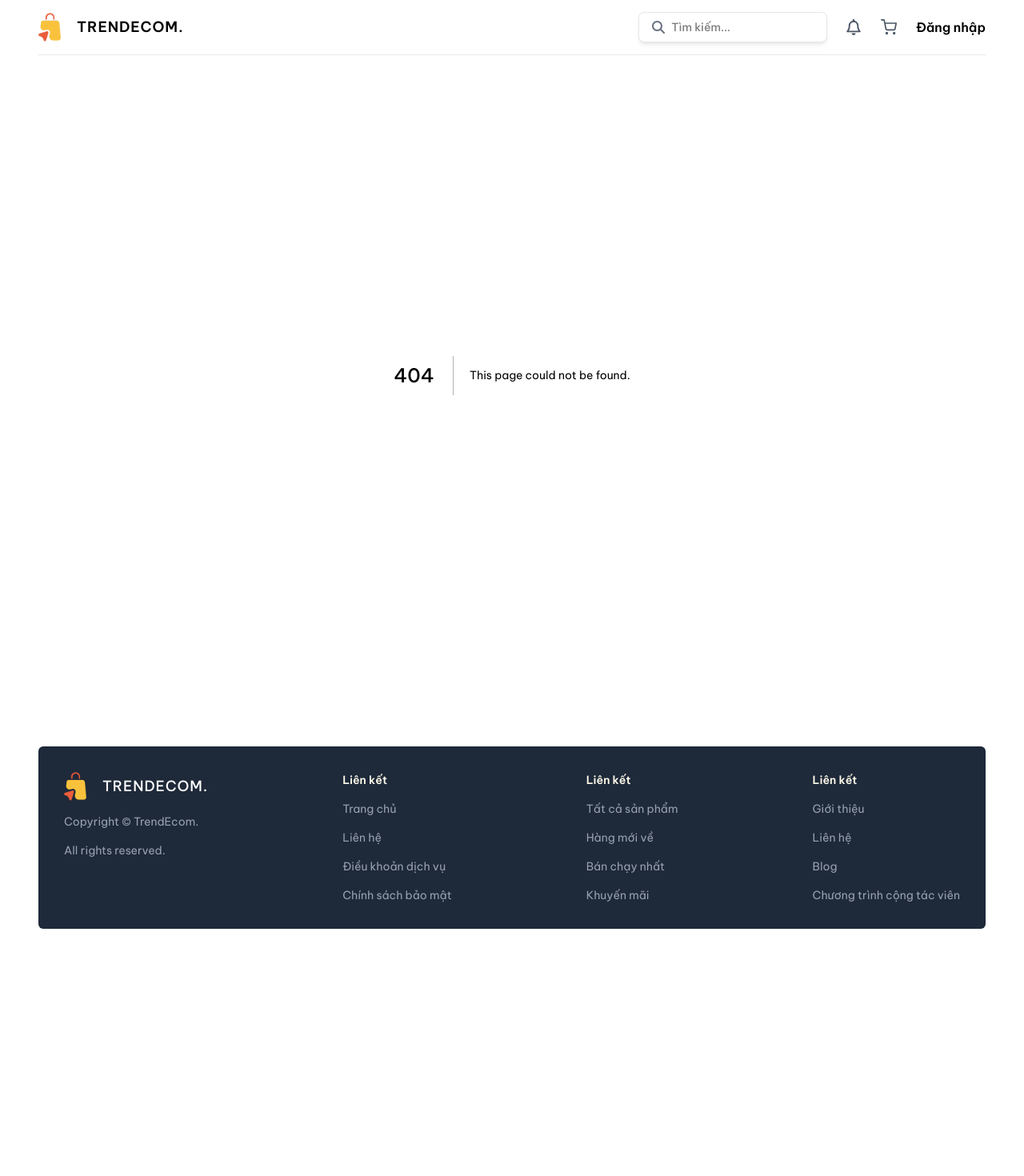
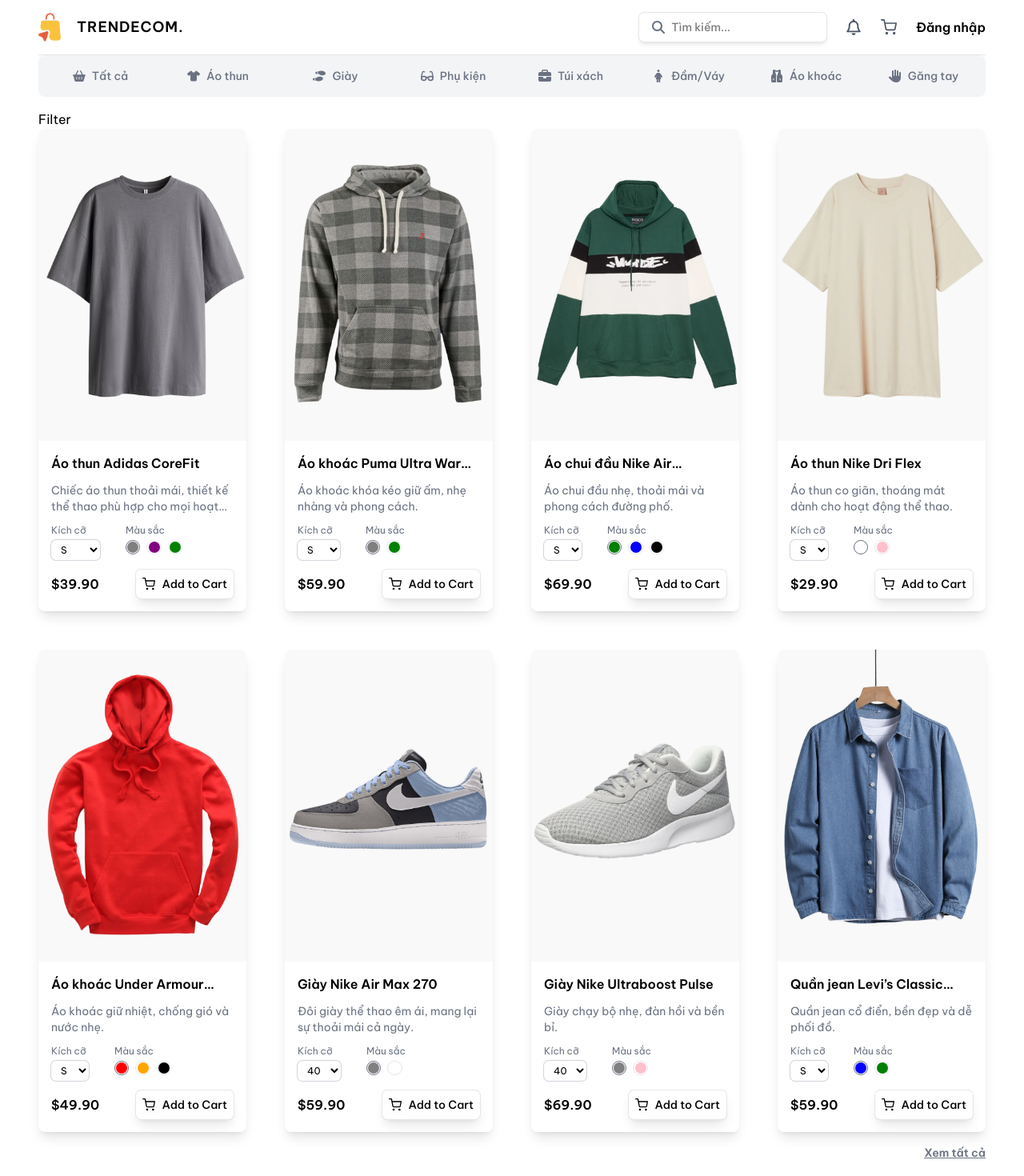
Before and after one commit to QuangHaDev2004/trend-ecom, a Next.js app: page /products in a window 1280 px wide. Before the commit this address had no page. Shown: the top 1470 px of the page at 80% size. Before the commit the page ends 1161 px from the top, so only its background shows below. Built offline with nearby package versions, Linux system fonts and the light colour scheme.

Commit message:
product list page

```diff
--- /dev/null
+++ b/src/app/(page)/products/page.tsx
@@ -0,0 +1,19 @@
+import { ProductList } from "@/components/Product/ProductList";
+
+type SearchParams = Promise<{ category: string }>;
+
+export default async function ProductPage({
+  searchParams,
+}: {
+  searchParams: SearchParams;
+}) {
+  const category = (await searchParams).category;
+
+  return (
+    <>
+      <div className="">
+        <ProductList category={category} params="products" />
+      </div>
+    </>
+  );
+}
--- a/src/app/page.tsx
+++ b/src/app/page.tsx
@@ -20,7 +20,7 @@
           className="object-cover"
         />
       </div>
-      <ProductList category={category} />
+      <ProductList category={category} params="homepage" />
     </div>
   );
 }
--- /dev/null
+++ b/src/components/Filter/Filter.tsx
@@ -0,0 +1,9 @@
+"use client"
+
+export const Filter = () => {
+  return (
+    <>
+      <h1>Filter</h1>
+    </>
+  )
+}
--- a/src/components/Footer/Footer.tsx
+++ b/src/components/Footer/Footer.tsx
@@ -4,7 +4,7 @@
 export const Footer = () => {
   return (
     <>
-      <div className="mt-16 flex flex-col items-center gap-8 rounded-md bg-gray-800 p-8 md:flex-row md:items-start md:justify-between md:gap-0">
+      <div className="my-16 flex flex-col items-center gap-8 rounded-md bg-gray-800 p-8 md:flex-row md:items-start md:justify-between md:gap-0">
         <div className="flex flex-col items-center gap-4 md:items-start">
           <Link href="/" className="flex items-center gap-3">
             <Image
--- a/src/components/Product/ProductList.tsx
+++ b/src/components/Product/ProductList.tsx
@@ -2,6 +2,7 @@
 import { Categories } from "../Categories/Categories";
 import { ProductCard } from "./ProductCard";
 import Link from "next/link";
+import { Filter } from "../Filter/Filter";
 
 // TEMPORARY
 const products: ProductsType = [
@@ -124,11 +125,18 @@
   },
 ];
 
-export const ProductList = ({ category }: { category: string }) => {
+export const ProductList = ({
+  category,
+  params,
+}: {
+  category: string;
+  params: "homepage" | "products";
+}) => {
   return (
     <>
       <div className="">
         <Categories />
+        {params === "products" && <Filter />}
         <div className="grid grid-cols-1 gap-12 sm:grid-cols-2 lg:grid-cols-3 xl:grid-cols-4">
           {products.map((product) => (
             <ProductCard key={product.id} product={product} />
@@ -136,7 +144,7 @@
         </div>
         <Link
           href={category ? `/products?category=${category}` : "/products"}
-          className="mt-4 flex justify-end text-sm font-semibold underline text-gray-500"
+          className="mt-4 flex justify-end text-sm font-semibold text-gray-500 underline"
         >
           Xem tất cả
         </Link>
```
